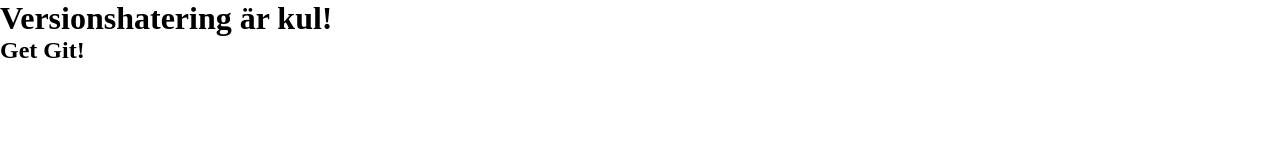
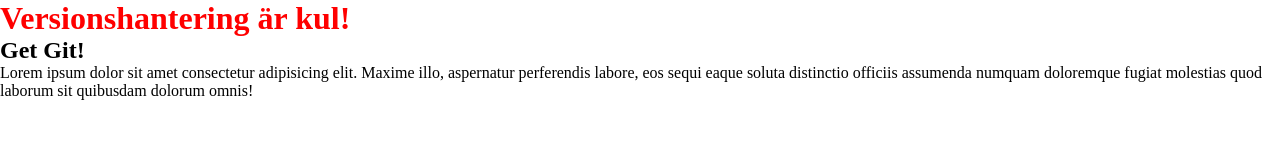
Before and after one commit to inanivald/versionshantering, a plain HTML site: page index.html in a window 1280 px wide. Drawn offline with Linux system fonts and the light colour scheme.

Commit message:
La till paragraf

```diff
--- a/index.html
+++ b/index.html
@@ -9,8 +9,9 @@
 </head>
 
 <body>
-	<h1>Versionshatering är kul!</h1>
+	<h1>Versionshantering är kul!</h1>
 
 	<h2>Get Git!</h2>
+	<p>Lorem ipsum dolor sit amet consectetur adipisicing elit. Maxime illo, aspernatur perferendis labore, eos sequi eaque soluta distinctio officiis assumenda numquam doloremque fugiat molestias quod laborum sit quibusdam dolorum omnis!</p>
 </body>
 </html>
--- a/style.css
+++ b/style.css
@@ -3,3 +3,7 @@
 	margin: 0;
 	padding: 0;
 }
+
+h1 {
+	color: red;
+}
```
Also changed, not shown: 1 other file.
